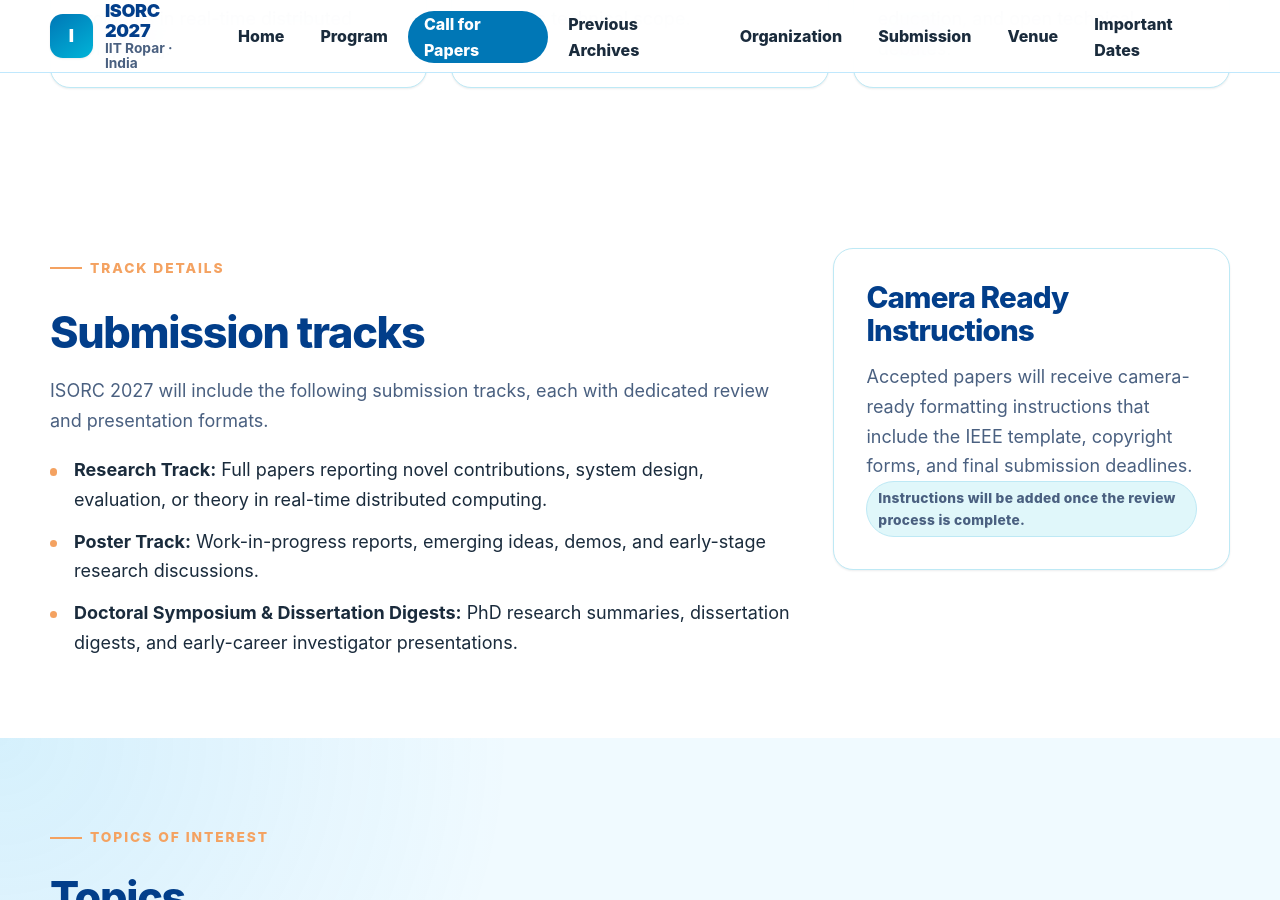
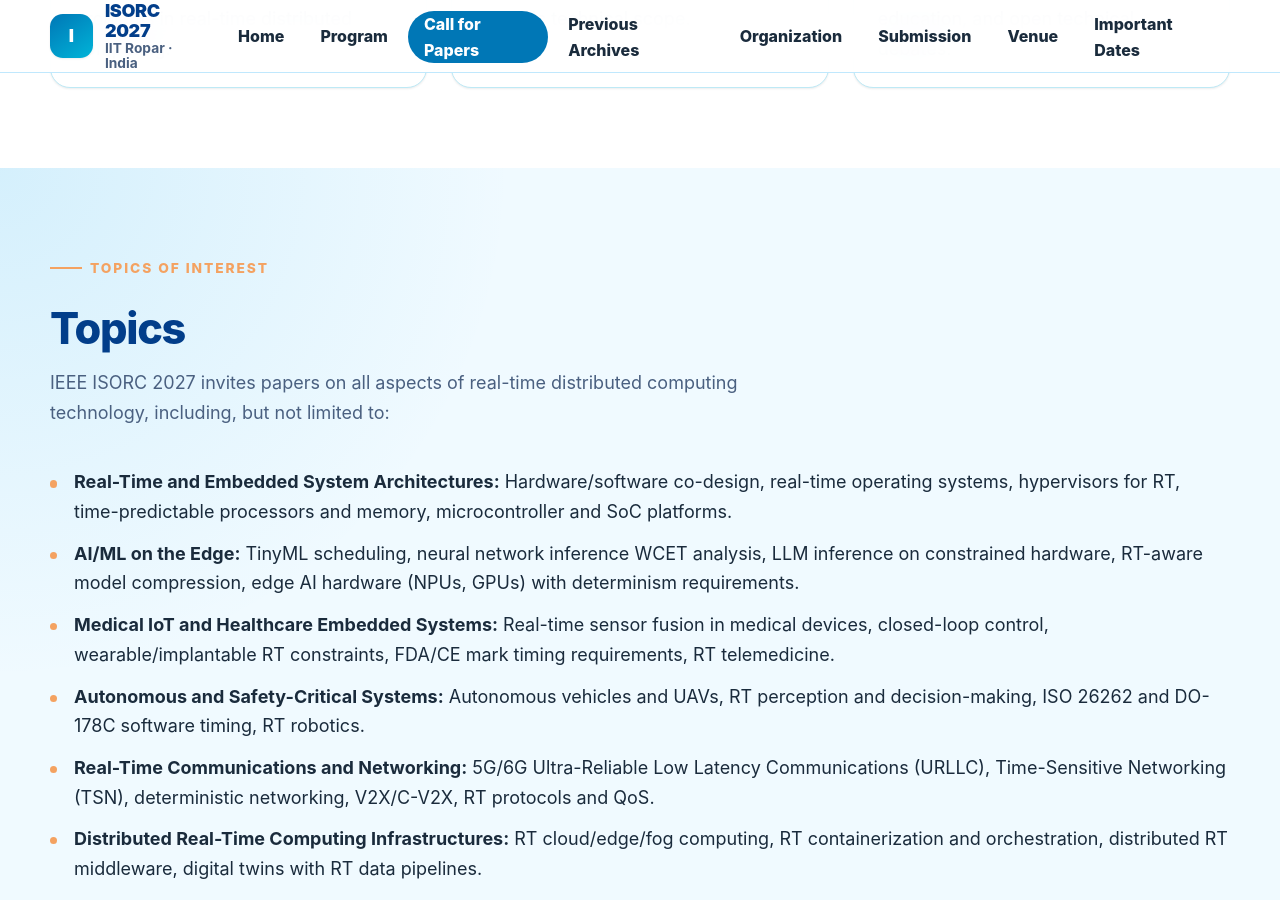
Before and after one commit to isorc2027/isorc2027.github.io, a Jekyll site: the page built from call-for-papers.md, in a window 1280 px wide and 900 px high, scrolled down 1254 px. Built offline with Jekyll 4.4.1, drawn with Linux system fonts in a browser that asks for light colours.

Commit message:
Remove track details section from call for papers

```diff
--- a/call-for-papers.md
+++ b/call-for-papers.md
@@ -40,26 +40,7 @@ permalink: /call-for-papers/
   </div>
 </section>
 
-<section class="section" aria-labelledby="track-types-title">
-  <div class="container section__grid">
-    <article class="prose">
-      <p class="eyebrow">Track Details</p>
-      <h2 id="track-types-title">Submission tracks</h2>
-      <p>ISORC 2027 will include the following submission tracks, each with dedicated review and presentation formats.</p>
-      <ul class="topic-list">
-        <li><strong>Research Track:</strong> Full papers reporting novel contributions, system design, evaluation, or theory in real-time distributed computing.</li>
-        <li><strong>Poster Track:</strong> Work-in-progress reports, emerging ideas, demos, and early-stage research discussions.</li>
-        <li><strong>Doctoral Symposium & Dissertation Digests:</strong> PhD research summaries, dissertation digests, and early-career investigator presentations.</li>
-      </ul>
-    </article>
 
-    <aside class="notice-card" aria-labelledby="camera-ready-title">
-      <h2 id="camera-ready-title">Camera Ready Instructions</h2>
-      <p>Accepted papers will receive camera-ready formatting instructions that include the IEEE template, copyright forms, and final submission deadlines.</p>
-      <p class="status-pill status-pill--muted">Instructions will be added once the review process is complete.</p>
-    </aside>
-  </div>
-</section>
 
 <section class="section section--soft" aria-labelledby="topics-title">
   <div class="container">
```
